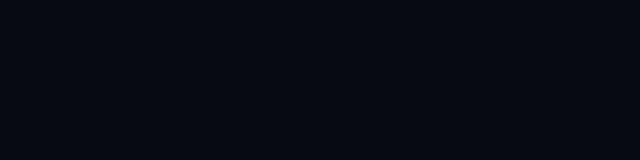
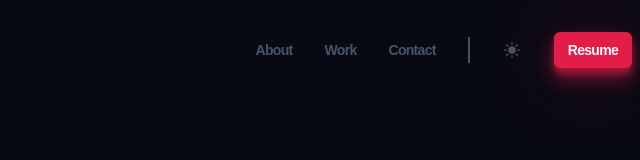
Before and after one commit to nickte4/tutorial-portfolio, a website built with Vite: page index.html in a window 1280 px wide. Shown: the whole page, without its empty margins (640-1280 px from the left). Built offline with nearby package versions, Linux system fonts and the light colour scheme; a web font is replaced by a local one.

Commit message:
Add header section, no mobile menu function yet

```diff
--- a/index.html
+++ b/index.html
@@ -2,7 +2,6 @@
 <html lang="en">
   <head>
     <meta charset="UTF-8" />
-    <link rel="icon" type="image/svg+xml" href="/vite.svg" />
     <meta name="viewport" content="width=device-width, initial-scale=1.0" />
     <link
       href="https://api.fontshare.com/v2/css?f[]=general-sans@500,600,400,700&display=swap"
@@ -12,6 +11,53 @@
   </head>
 
   <body>
+    <header class="header container">
+      <nav>
+        <ul class="header__menu">
+          <li>
+            <a class="header__link" href="#about">About</a>
+          </li>
+          <li>
+            <a class="header__link" href="#featured">Work</a>
+          </li>
+          <li>
+            <a class="header__link" href="#contact">Contact</a>
+          </li>
+          <li class="header__line"></li>
+          <li>
+            <button class="header__sun">
+              <svg
+                xmlns="http://www.w3.org/2000/svg"
+                viewBox="0 0 24 24"
+                fill="currentColor"
+              >
+                <path
+                  d="M12 2.25a.75.75 0 01.75.75v2.25a.75.75 0 01-1.5 0V3a.75.75 0 01.75-.75zM7.5 12a4.5 4.5 0 119 0 4.5 4.5 0 01-9 0zM18.894 6.166a.75.75 0 00-1.06-1.06l-1.591 1.59a.75.75 0 101.06 1.061l1.591-1.59zM21.75 12a.75.75 0 01-.75.75h-2.25a.75.75 0 010-1.5H21a.75.75 0 01.75.75zM17.834 18.894a.75.75 0 001.06-1.06l-1.59-1.591a.75.75 0 10-1.061 1.06l1.59 1.591zM12 18a.75.75 0 01.75.75V21a.75.75 0 01-1.5 0v-2.25A.75.75 0 0112 18zM7.758 17.303a.75.75 0 00-1.061-1.06l-1.591 1.59a.75.75 0 001.06 1.061l1.591-1.59zM6 12a.75.75 0 01-.75.75H3a.75.75 0 010-1.5h2.25A.75.75 0 016 12zM6.697 7.757a.75.75 0 001.06-1.06l-1.59-1.591a.75.75 0 00-1.061 1.06l1.59 1.591z"
+                />
+              </svg>
+            </button>
+          </li>
+          <li>
+            <a class="header__resume btn" href="#">Resume</a>
+          </li>
+        </ul>
+        <button class="header__bars">
+          <svg
+            xmlns="http://www.w3.org/2000/svg"
+            viewBox="0 0 24 24"
+            fill="currentColor"
+          >
+            <path
+              fill-rule="evenodd"
+              d="M3 6.75A.75.75 0 013.75 6h16.5a.75.75 0 010 1.5H3.75A.75.75 0 013 6.75zM3 12a.75.75 0 01.75-.75h16.5a.75.75 0 010 1.5H3.75A.75.75 0 013 12zm0 5.25a.75.75 0 01.75-.75h16.5a.75.75 0 010 1.5H3.75a.75.75 0 01-.75-.75z"
+              clip-rule="evenodd"
+            />
+          </svg>
+        </button>
+      </nav>
+    </header>
+    <!-- <main></main>
+    <footer></footer> -->
     <script type="module" src="./src/main.js"></script>
   </body>
 </html>
--- a/src/main.js
+++ b/src/main.js
@@ -1,3 +1,4 @@
 import "../styles/modern-normalize.css";
 import "../styles/style.css";
+import "../styles/components/header.css";
 import "../styles/utils.css";
--- /dev/null
+++ b/styles/components/header.css
@@ -0,0 +1,96 @@
+.header {
+  display: flex;
+  justify-content: flex-end;
+  align-items: center;
+  padding-top: 2rem;
+  padding-bottom: 2rem;
+}
+
+.header__menu {
+  display: none;
+}
+
+/* hamburger menu displays on smaller than medium screens */
+.header__bars {
+  color: var(--clr-light);
+  width: var(--size-2xl);
+  height: var(--size-2xl);
+  display: block;
+}
+
+/* extra-small */
+/* @media (min-width: 475px) {
+} */
+
+/* small */
+/* @media (min-width: 640px) {
+} */
+
+/* medium */
+@media (min-width: 768px) {
+  .header__menu {
+    display: flex;
+    align-items: center;
+    list-style: none;
+    padding: 0;
+    gap: 2em;
+  }
+
+  .header__link {
+    font-size: var(--size-xs);
+    text-decoration: none;
+    font-weight: 600;
+    color: var(--clr-slate600);
+    letter-spacing: -0.05em;
+    transition: color 0.3s;
+  }
+
+  .header__link:hover {
+    color: var(--clr-rose);
+  }
+
+  .header__line {
+    border: 1px solid var(--clr-slate600);
+    padding-top: 1.5em;
+  }
+
+  .header__sun {
+    display: block;
+    color: var(--clr-slate600);
+    width: var(--size-base);
+    height: var(--size-base);
+  }
+
+  .header__resume {
+    font-size: var(--size-xs);
+  }
+
+  /* once we reach this size, remove hamburger menu*/
+  .header__bars {
+    display: none;
+  }
+}
+
+/* large */
+@media (min-width: 1024px) {
+  .header__link {
+    font-size: var(--size-sm);
+  }
+
+  .header__sun {
+    width: var(--size-xl);
+    height: var(--size-xl);
+  }
+
+  .header__resume {
+    font-size: var(--size-sm);
+  }
+}
+
+/* extra-large */
+/* @media (min-width: 1280px) {
+} */
+
+/* 2 XL */
+/* @media (min-width: 1536px) {
+} */
--- a/styles/utils.css
+++ b/styles/utils.css
@@ -24,9 +24,8 @@
   } */
 
 /* 2 XL */
-/* @media (min-width: 1536px) { */
-/*  */
-/* } */
+/* @media (min-width: 1536px) {
+}*/
 
 /* styles btn utility class */
 .btn {
@@ -57,7 +56,7 @@
   margin-right: auto;
   padding-left: 0.5rem;
   padding-right: 0.5rem;
-  border: 1px solid red;
+  /* border: 1px solid red; */
 }
 
 .section {
```
Also changed, not shown: styles/modern-normalize.css (+7 -19 lines).
